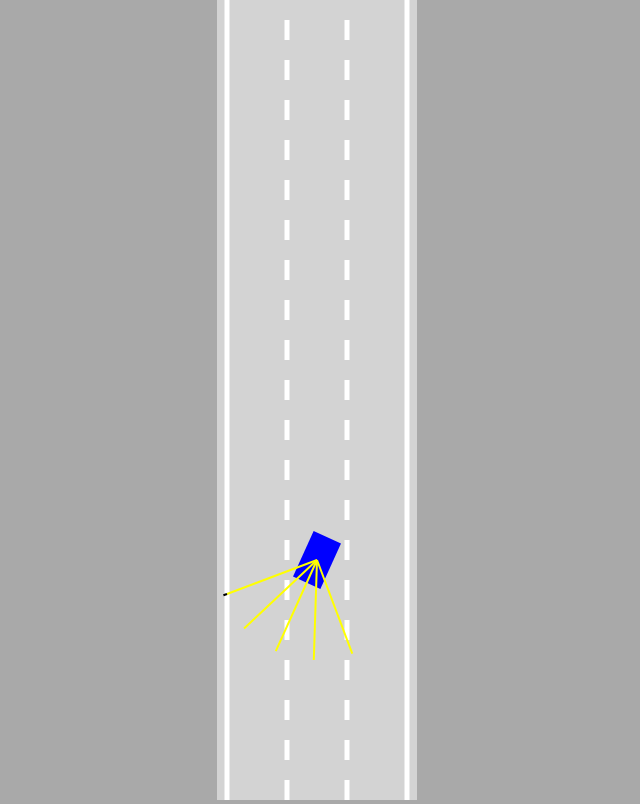
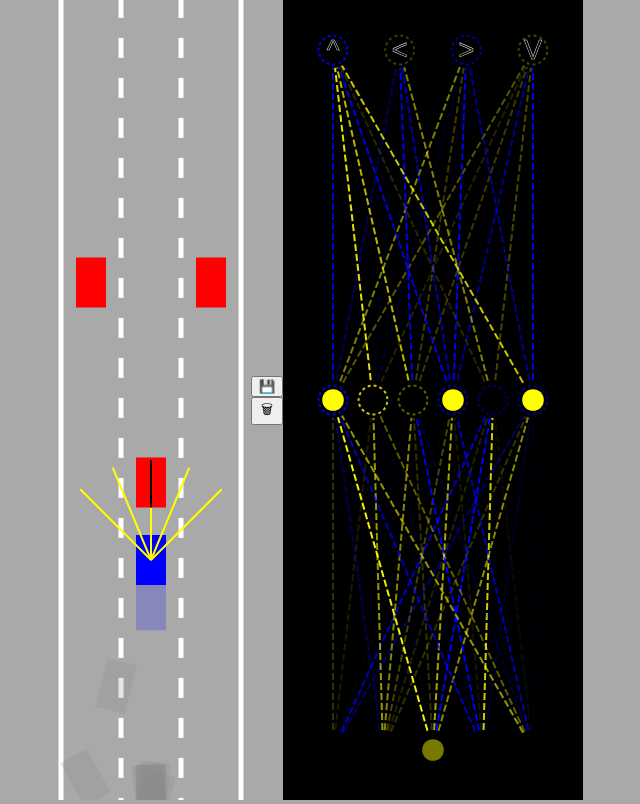
Before and after one commit to upperdim/self-driving-car-simulation, a plain HTML site: page index.html in a window 1280 px wide. Shown: the whole page, without its empty margins (323-963 px from the left). Drawn offline with Linux system fonts and the light colour scheme.

Commit message:
added multiple agents and visualization

```diff
--- a/car.js
+++ b/car.js
@@ -1,5 +1,5 @@
 class Car {
-    constructor(x, y, width, height, controlType, maxSpeed) {
+    constructor(x, y, width, height, controlType, maxSpeed=3) {
         this.x = x;
         this.y = y;
         this.width  = width;
@@ -38,7 +38,6 @@ class Car {
             );
 
             const outputs = NeuralNetwork.feedForward(offsets, this.brain);
-            console.log(outputs);
 
             if (this.useBrain) {
                 this.controls.forward = outputs[0];
@@ -149,7 +148,7 @@ class Car {
     }
 
     // Draw to a canvas context
-    draw(ctx, carColor) {
+    draw(ctx, carColor, drawSensors=false) {
         if (this.damaged) {
             ctx.fillStyle = "gray";
         } else {
@@ -163,7 +162,7 @@ class Car {
         }
         ctx.fill();
 
-        if (this.sensor) {
+        if (this.sensor && drawSensors) {
             this.sensor.draw(ctx);
         }
     }
--- a/index.html
+++ b/index.html
@@ -5,7 +5,13 @@
         <link rel="stylesheet" href="style.css">
     </head>
     <body>
-        <canvas id="myCanvas"></canvas>
+        <canvas id="carCanvas"></canvas>
+        <div id="verticalButtons">
+            <button onclick="save()">💾</button>
+            <button onclick="discard()">🗑</button>
+        </div>
+        <canvas id="networkCanvas"></canvas>
+        <script src="visualizer.js"></script>
         <script src="network.js"></script>
         <script src="sensors.js"></script>
         <script src="utils.js"></script>
--- a/main.js
+++ b/main.js
@@ -1,32 +1,80 @@
-const canvas = document.getElementById('myCanvas');
-canvas.width = 200;
+const carCanvas = document.getElementById('carCanvas');
+carCanvas.width = 200;
+const networkCanvas = document.getElementById('networkCanvas');
+networkCanvas.width = 300;
 
-const ctx = canvas.getContext('2d');
+const carCtx = carCanvas.getContext('2d');
+const networkCtx = networkCanvas.getContext('2d');
 
-const road = new Road(canvas.width / 2, canvas.width * 0.9);
-const car  = new Car(road.getLaneCenter(1), 100, 30, 50, "AI", 3);
-const traffic = [new Car(road.getLaneCenter(1), -100, 30, 50, "DUMMY", 2)];
+const road = new Road(carCanvas.width / 2, carCanvas.width * 0.9);
+const cars = generateCars(100);
+let bestCar = cars[0];
+if (localStorage.getItem("bestBrain")) {
+    // We have to serialize it as JSON because localStorage only works with strings
+    bestCar.brain = JSON.parse(localStorage.getItem("bestBrain"));
+}
+
+const traffic = [
+    new Car(road.getLaneCenter(1), -100, 30, 50, "DUMMY", 2),
+    new Car(road.getLaneCenter(0), -300, 30, 50, "DUMMY", 2),
+    new Car(road.getLaneCenter(2), -300, 30, 50, "DUMMY", 2)
+];
 
 animate();
 
-function animate() {
+function save() {
+    localStorage.setItem("bestBrain", JSON.stringify(bestCar.brain));
+}
+
+function discard() {
+    localStorage.removeItem("bestBrain");
+}
+
+function generateCars(N) {
+    const cars = [];
+
+    for (let i = 1; i < N; ++i) {
+        cars.push(new Car(road.getLaneCenter(1), 100, 30, 50, "AI"));
+    }
+
+    return cars;
+}
+
+// `time` argument will come from `requestAnimationFrame` below
+function animate(time) {
     for (let i = 0; i < traffic.length; ++i) {
         traffic[i].update(road.borders, []);
     }
-    car.update(road.borders, traffic);
 
-    canvas.height = window.innerHeight;
+    for (let i = 0; i < cars.length; ++i) {
+        cars[i].update(road.borders, traffic);
+    }
 
-    ctx.save();
-    ctx.translate(0, -car.y + canvas.height * 0.7);
+    // Best car is the one with minimum y value out of all cars
+    bestCar = cars.find(c => c.y == Math.min(...cars.map(c => c.y)));
 
-    road.draw(ctx);
+    carCanvas.height = window.innerHeight;
+    networkCanvas.height = window.innerHeight;
+
+    carCtx.save();
+    carCtx.translate(0, -bestCar.y + carCanvas.height * 0.7);
+
+    road.draw(carCtx);
     for (let i = 0; i < traffic.length; ++i) {
-        traffic[i].draw(ctx, "red");
+        traffic[i].draw(carCtx, "red");
     }
-    car.draw(ctx, "blue");
 
-    ctx.restore();
+    carCtx.globalAlpha = 0.2;
+    for (let i = 1; i < cars.length; ++i) {
+        cars[i].draw(carCtx, "blue");
+    }
+    carCtx.globalAlpha = 1;
+    bestCar.draw(carCtx, "blue", true);
+
+    carCtx.restore();
+
+    networkCtx.lineDashOffset = - time / 100;
+    Visualizer.drawNetwork(networkCtx, bestCar.brain);
 
     // Below function accepts a function as an argument and repeatedly calls it.
     requestAnimationFrame(animate);
--- a/style.css
+++ b/style.css
@@ -2,9 +2,24 @@ body {
     margin: 0;
     background: darkgray;
     overflow: hidden;
-    text-align: center;
+    display: flex;
+    justify-content: center;
+    align-items: center;
+}
+
+#verticalButtons {
+    display: flex;
+    flex-direction: column;
+}
+
+button {
+
 }
 
 #myCanvas {
     background: lightgray;
 }
+
+#networkCanvas {
+    background: black;
+}
--- a/utils.js
+++ b/utils.js
@@ -40,3 +40,11 @@ function polysIntersect(poly1, poly2) {
 
     return false;
 }
+
+function getRGBA(value){
+    const alpha = Math.abs(value);
+    const R = value < 0 ? 0 : 255;
+    const G = R;
+    const B = value > 0 ? 0 : 255;
+    return "rgba(" + R + "," + G + "," + B + "," + alpha + ")";
+}
--- /dev/null
+++ b/visualizer.js
@@ -0,0 +1,110 @@
+class Visualizer{
+    static drawNetwork(ctx,network){
+        const margin=50;
+        const left=margin;
+        const top=margin;
+        const width=ctx.canvas.width-margin*2;
+        const height=ctx.canvas.height-margin*2;
+
+        const levelHeight=height/network.levels.length;
+
+        for(let i=network.levels.length-1;i>=0;i--){
+            const levelTop=top+
+                lerp(
+                    height-levelHeight,
+                    0,
+                    network.levels.length==1
+                        ?0.5
+                        :i/(network.levels.length-1)
+                );
+
+            ctx.setLineDash([7,3]);
+            Visualizer.drawLevel(ctx,network.levels[i],
+                left,levelTop,
+                width,levelHeight,
+                i==network.levels.length-1
+                    ?['^','<','>','V']
+                    :[]
+            );
+        }
+    }
+
+    static drawLevel(ctx,level,left,top,width,height,outputLabels){
+        const right=left+width;
+        const bottom=top+height;
+
+        const {inputs,outputs,weights,biases}=level;
+
+        for(let i=0;i<inputs.length;i++){
+            for(let j=0;j<outputs.length;j++){
+                ctx.beginPath();
+                ctx.moveTo(
+                    Visualizer.#getNodeX(inputs,i,left,right),
+                    bottom
+                );
+                ctx.lineTo(
+                    Visualizer.#getNodeX(outputs,j,left,right),
+                    top
+                );
+                ctx.lineWidth=2;
+                ctx.strokeStyle=getRGBA(weights[i][j]);
+                ctx.stroke();
+            }
+        }
+
+        const nodeRadius=18;
+        for(let i=0;i<inputs.length;i++){
+            const x=Visualizer.#getNodeX(inputs,i,left,right);
+            ctx.beginPath();
+            ctx.arc(x,bottom,nodeRadius,0,Math.PI*2);
+            ctx.fillStyle="black";
+            ctx.fill();
+            ctx.beginPath();
+            ctx.arc(x,bottom,nodeRadius*0.6,0,Math.PI*2);
+            ctx.fillStyle=getRGBA(inputs[i]);
+            ctx.fill();
+        }
+
+        for(let i=0;i<outputs.length;i++){
+            const x=Visualizer.#getNodeX(outputs,i,left,right);
+            ctx.beginPath();
+            ctx.arc(x,top,nodeRadius,0,Math.PI*2);
+            ctx.fillStyle="black";
+            ctx.fill();
+            ctx.beginPath();
+            ctx.arc(x,top,nodeRadius*0.6,0,Math.PI*2);
+            ctx.fillStyle=getRGBA(outputs[i]);
+            ctx.fill();
+
+            ctx.beginPath();
+            ctx.lineWidth=2;
+            ctx.arc(x,top,nodeRadius*0.8,0,Math.PI*2);
+            ctx.strokeStyle=getRGBA(biases[i]);
+            ctx.setLineDash([3,3]);
+            ctx.stroke();
+            ctx.setLineDash([]);
+
+            if(outputLabels[i]){
+                ctx.beginPath();
+                ctx.textAlign="center";
+                ctx.textBaseline="middle";
+                ctx.fillStyle="black";
+                ctx.strokeStyle="white";
+                ctx.font=(nodeRadius*1.5)+"px Arial";
+                ctx.fillText(outputLabels[i],x,top+nodeRadius*0.1);
+                ctx.lineWidth=0.5;
+                ctx.strokeText(outputLabels[i],x,top+nodeRadius*0.1);
+            }
+        }
+    }
+
+    static #getNodeX(nodes,index,left,right){
+        return lerp(
+            left,
+            right,
+            nodes.length==1
+                ?0.5
+                :index/(nodes.length-1)
+        );
+    }
+}
```
